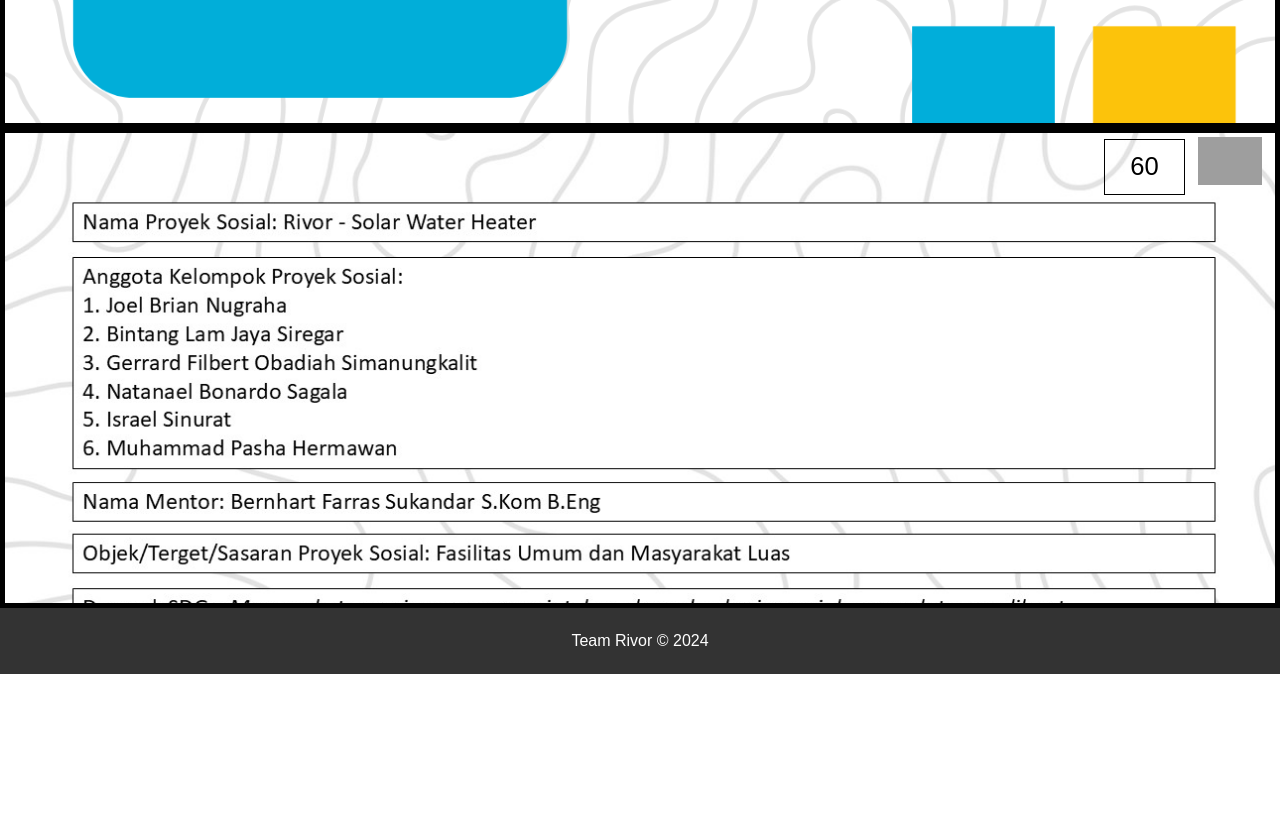
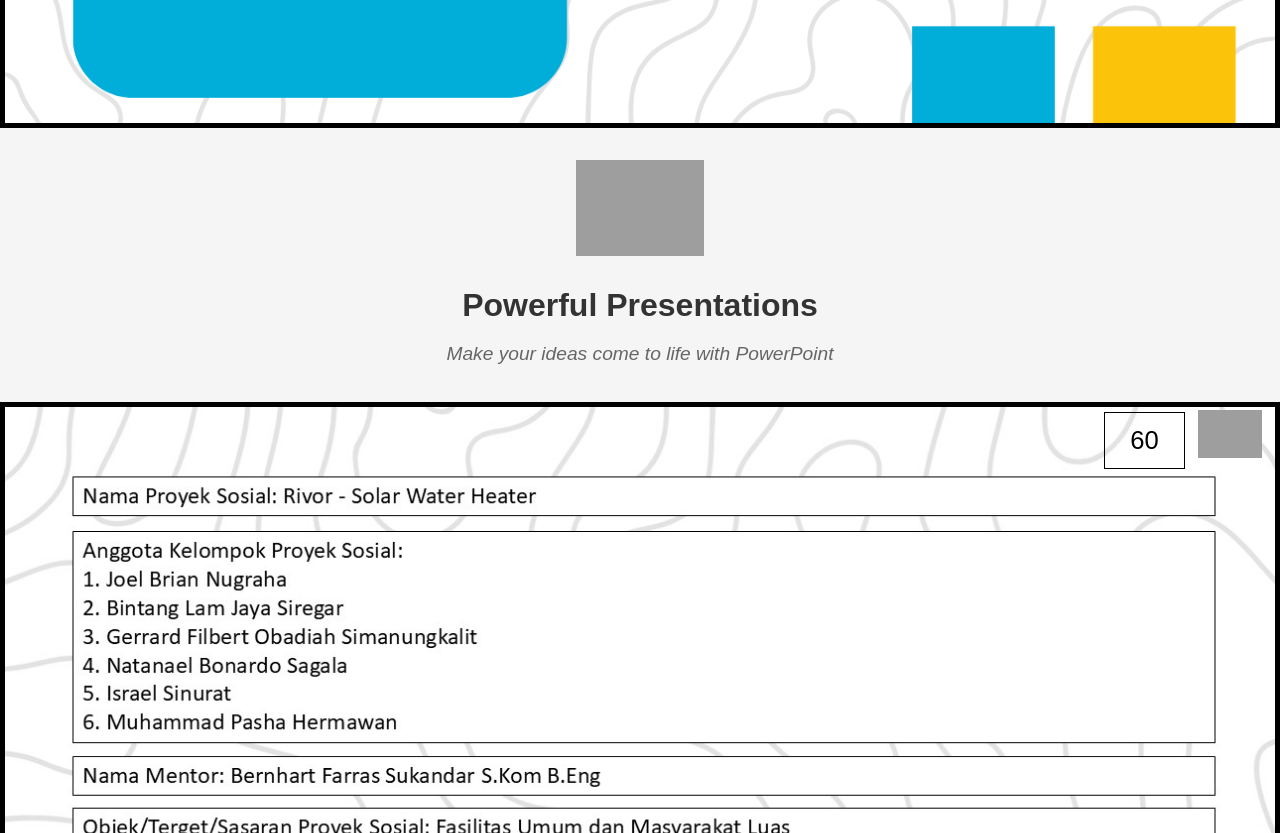
Before and after one commit to J-luminer/J-web, a plain HTML site: page Website_Joel/portfolio-website/solar-water-heater/pages/team.html in a window 1280 px wide. Shown: the part 1600-2433 px from the top of the page. Before the commit the page ends 2274 px from the top, so only its background shows below. Drawn offline with Linux system fonts and the light colour scheme; grey boxes are pictures that could not be loaded.

Commit message:
Add files via upload

```diff
--- a/Website_Joel/portfolio-website/solar-water-heater/pages/style.css
+++ b/Website_Joel/portfolio-website/solar-water-heater/pages/style.css
@@ -248,3 +248,30 @@ footer {
     z-index: 20;
     transition: background-color 0.3s ease, transform 0.3s ease;
 }
+
+/* Styling untuk logo section */
+.logo-section {
+    text-align: center; /* Menyelaraskan logo dan teks di tengah */
+    padding: 4vh 0; /* Jarak atas dan bawah */
+    background-color: #f5f5f5; /* Background ringan */
+}
+
+.logo-section .powerpoint-logo {
+    width: 10vw; /* Lebar logo PowerPoint */
+    height: auto;
+    margin-bottom: 2vh; /* Jarak antara logo dan teks */
+}
+
+.logo-section .logo-text h2 {
+    font-size: 2.5vw; /* Ukuran teks yang cukup besar */
+    color: #333; /* Warna teks yang gelap */
+    font-weight: bold;
+    margin-bottom: 1vh;
+}
+
+.logo-section .logo-text p {
+    font-size: 1.5vw; /* Ukuran teks deskripsi */
+    color: #666; /* Warna teks yang lebih terang */
+    font-style: italic;
+    margin-top: 0;
+}
--- a/Website_Joel/portfolio-website/solar-water-heater/pages/team.html
+++ b/Website_Joel/portfolio-website/solar-water-heater/pages/team.html
@@ -49,6 +49,17 @@
         <img src="images/the solution text.png" alt="Solution Text" class="extra-image" />
     </section>
 
+    <section class="logo-section">
+        <!-- Logo PowerPoint -->
+        <img src="https://www.svgrepo.com/show/303283/microsoft-powerpoint-2013-logo.svg" alt="PowerPoint Logo" class="powerpoint-logo">
+
+        <!-- Teks di bawah logo -->
+        <div class="logo-text">
+            <h2>Powerful Presentations</h2>
+            <p>Make your ideas come to life with PowerPoint</p>
+        </div>
+    </section>
+
     <section class="power-container">
         <img src="images/PPT/Slide1.JPG" alt="" />
         <img src="images/PPT/Slide2.JPG" alt="" />
```
Also changed, not shown: Website_Joel/portfolio-website/solar-water-heater/pages/images/PPT/Slide2.JPG, Website_Joel/portfolio-website/solar-water-heater/pages/images/PPT/Slide3.JPG, Website_Joel/portfolio-website/solar-water-heater/pages/images/PPT/Slide4.JPG, Website_Joel/portfolio-website/solar-water-heater/pages/images/PPT/Slide5.JPG, Website_Joel/portfolio-website/solar-water-heater/pages/images/PPT/Slide6.JPG, Website_Joel/portfolio-website/solar-water-heater/pages/images/PPT/Slide7.JPG, Website_Joel/portfolio-website/solar-water-heater/pages/images/PPT/Slide8.JPG, Website_Joel/portfolio-website/solar-water-heater/pages/images/PPT/Slide9.JPG.
